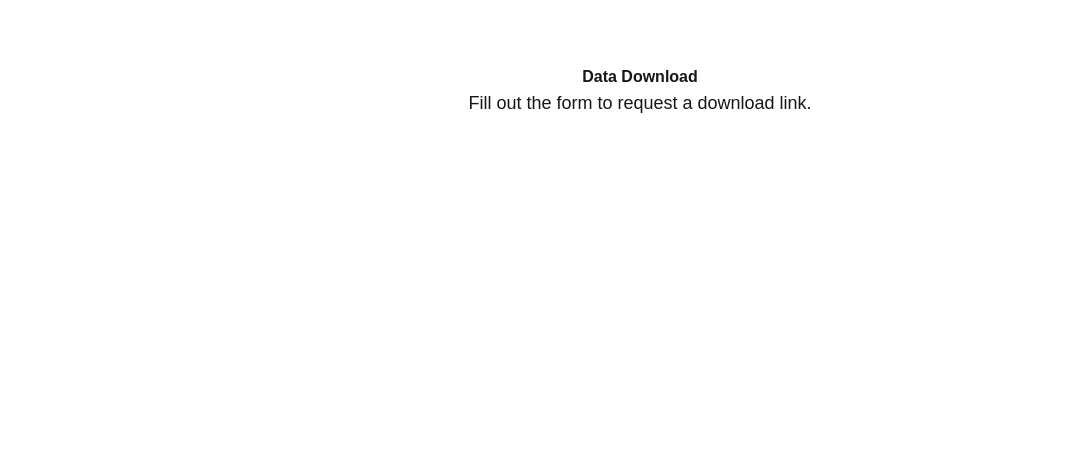
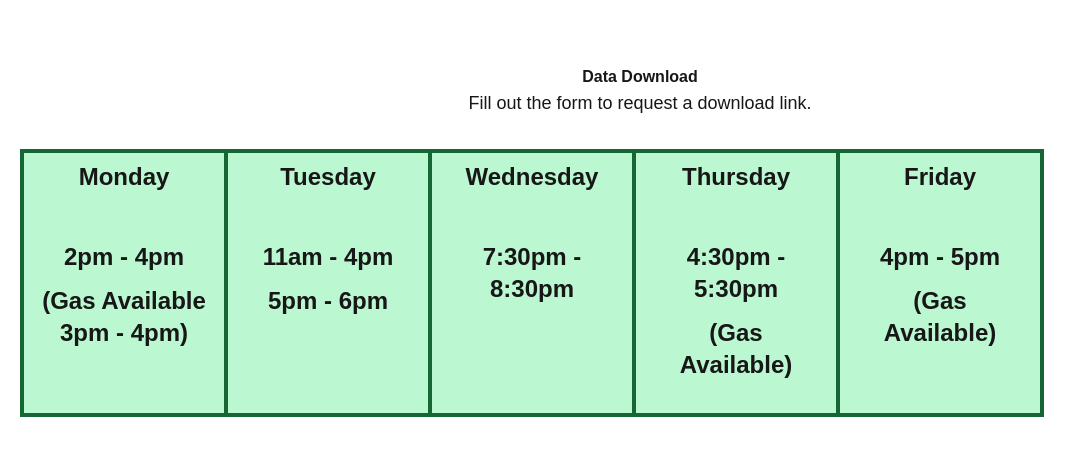
Before and after one commit to fullstackatbrown/project-boc, a Next.js app: page /gear-room in a window 1280 px wide. Shown: the top 456 px of the page, without its empty margins (0-1087 px from the left). Built offline with nearby package versions, Linux system fonts and the light colour scheme.

Commit message:
added gear room schedule component

```diff
--- a/src/app/gear-room/page.tsx
+++ b/src/app/gear-room/page.tsx
@@ -1,4 +1,5 @@
 'use client';
+import Schedule from "./schedule";
 
 export default function About() {
     return (
@@ -14,10 +15,11 @@ export default function About() {
                     Fill out the form to request a download link.
                 </div>
             </div>
-
+            <Schedule />
             <div className="flex justify-center">
             </div>
         </div>
+
         <div className="mb-[5vh]"></div>
     </div>);
 }
--- /dev/null
+++ b/src/app/gear-room/schedule.tsx
@@ -0,0 +1,37 @@
+interface Day {
+    day: String,
+    hours: String[],
+    info?: String
+}
+
+let dates: Day[] = [
+    {day: "Monday", hours: ["2pm - 4pm"], info: "(Gas Available \n 3pm - 4pm)"},
+    {day: "Tuesday", hours: ["11am - 4pm", "5pm - 6pm"]},
+    {day: "Wednesday", hours: ["7:30pm - 8:30pm"]},
+    {day: "Thursday", hours: ["4:30pm - 5:30pm"], info: "(Gas Available)"},
+    {day: "Friday", hours: ["4pm - 5pm"], info: "(Gas Available)"}
+];
+
+export default function Schedule() {
+    return <>
+        <table className="table-fixed w-full bg-green-200 border-4 border-green-800 max-w-5xl text-2xl font-bold ">
+            <tbody>
+
+                <tr className="border border-gray-300 px-4 py-2">
+                    {dates.map((day) => <td className="border-4 border-green-800 px-4 py-2 align-text-top">{dayToCol(day)}</td>)}
+                </tr>
+
+            </tbody>
+        </table>
+    </>
+}
+
+function dayToCol(day: Day) {
+    return (
+        <div className="whitespace-pre-line vertical-align: text-top;">
+            <p className="mb-12">{day.day}</p>
+            {day.hours.map((hour) => <p className="mb-3">{hour}</p>)}
+            <p className="mb-6">{day.info ? day.info : ""}</p>
+        </div>
+    )
+}
```
